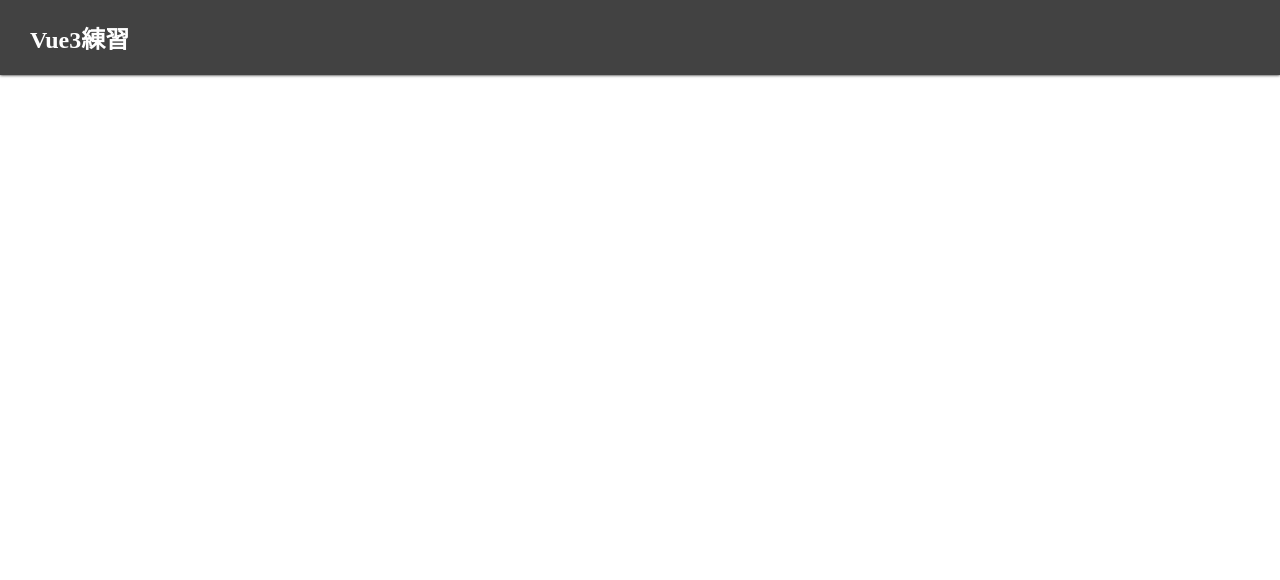
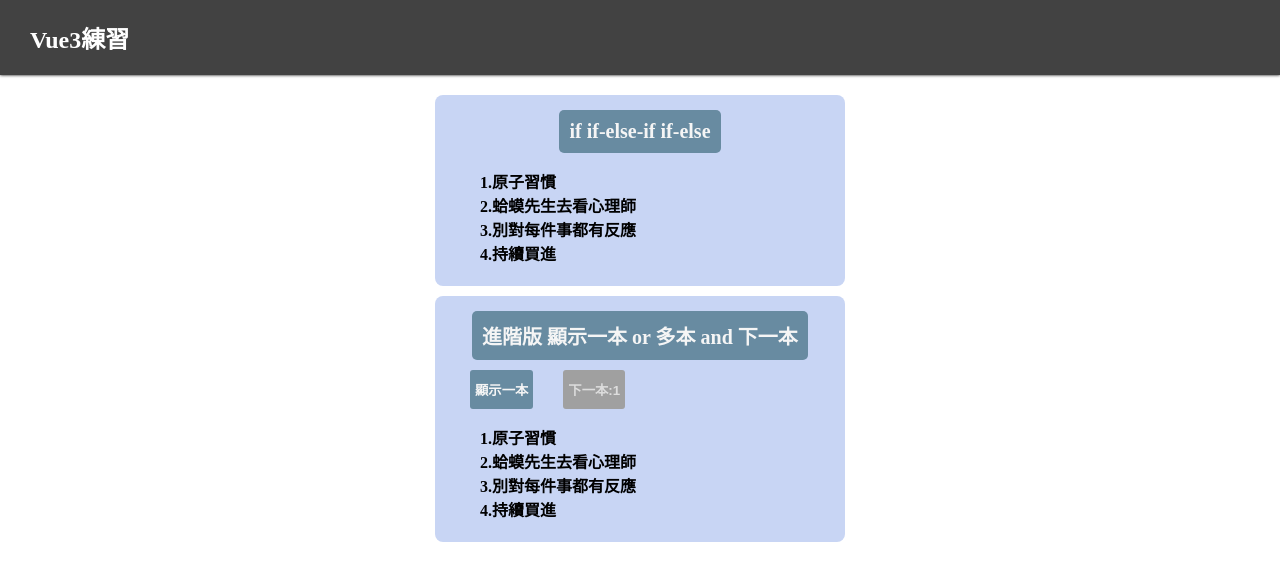
Before and after one commit to CHENPODO/Vue__practice-, a Vue app: page /if-else-copy in a window 1280 px wide. Before the commit this address had no page. Shown: the top 580 px of the page. Built offline with nearby package versions, Linux system fonts and the light colour scheme.

Commit message:
新增 v-for 指令 跟 首頁的routerlink排列

```diff
--- a/src/components/Home.vue
+++ b/src/components/Home.vue
@@ -4,6 +4,8 @@
 		<div class="nav-grid">
 			<RouterLink class="nav-item" to="/bmi">BMI</RouterLink>
 			<RouterLink class="nav-item" to="/todo-simple">ToDo Simple</RouterLink>
+			<RouterLink class="nav-item" to="/if-else">v 指令</RouterLink>
+			<RouterLink class="nav-item" to="if-else-copy">Copy</RouterLink>
 			<!-- 更多 RouterLink 可以一直加 -->
 		</div>
 		<router-view />
--- a/src/router/index.js
+++ b/src/router/index.js
@@ -2,6 +2,8 @@ import { createRouter, createWebHistory } from "vue-router"
 import Home from "@/components/Home.vue"
 import BMI from "@/views/BMI.vue"
 import TodoSimple from "@/views/TodoSimple.vue"
+import IfElse from "@/views/IfElse.vue"
+import IfElseCopy from "@/views/IfElse copy.vue"
 
 const routes = [
 	{
@@ -19,6 +21,16 @@ const routes = [
 		name: "TodoSimple",
 		component: TodoSimple,
 	},
+	{
+		path: "/if-else",
+		name: "IfElse",
+		component: IfElse,
+	},
+	{
+		path: "/if-else-copy",
+		name: "IfElseCopy",
+		component: IfElseCopy,
+	},
 ]
 
 const router = createRouter({
--- /dev/null
+++ b/src/views/IfElse copy.vue
@@ -0,0 +1,87 @@
+<!-- 每晚練習用 -->
+<script setup>
+import { ref } from "vue"
+
+// 基礎版
+const bookList = ["原子習慣", "蛤蟆先生去看心理師", "別對每件事都有反應", "持續買進"]
+const bookIndex = 0
+const bookState = false
+// 進階版 顯示一本 or 多本 and 下一本
+const bookList_Updated = ["原子習慣", "蛤蟆先生去看心理師", "別對每件事都有反應", "持續買進"]
+const isSingleShowBook = ref(false)
+const bookIndex_Updated = ref(0)
+const toggleAllBtn = () => {
+	isSingleShowBook.value = !isSingleShowBook.value
+}
+const nextBook = () => {
+	bookIndex_Updated.value = (bookIndex_Updated.value + 1) % bookList.length
+}
+</script>
+
+<template>
+	<!-- 練習 if if-else-if if-else -->
+	<div class="box">
+		<!--基礎版 -->
+		<p class="text-p">if if-else-if if-else</p>
+		<p class="text-list" v-if="bookList.length === 0">暫無書籍</p>
+		<p class="text-list" v-else-if="bookState">{{ bookList[bookIndex] }}</p>
+		<ul v-else>
+			<li class="text-list" v-for="(book, index) in bookList">{{ index + 1 }}.{{ book }}</li>
+		</ul>
+	</div>
+	<div class="box">
+		<!-- 進階版 顯示一本 or 多本 and 下一本 -->
+		<p class="text-p">進階版 顯示一本 or 多本 and 下一本</p>
+		<button class="bookListBtn" type="button" @click="toggleAllBtn">{{ isSingleShowBook ? "全部顯示" : "顯示一本" }}</button>
+		<button type="button" class="bookListBtn" @click="nextBook" :disabled="!isSingleShowBook">下一本:{{ bookIndex_Updated + 1 }}</button>
+		<p v-if="bookList_Updated.length === 0">暫無書籍</p>
+		<p class="text-list" v-else-if="isSingleShowBook">{{ bookList_Updated[bookIndex_Updated] }}</p>
+		<ul v-else>
+			<li class="text-list" v-for="(book, index) in bookList_Updated" :key="index">{{ index + 1 }}.{{ book }}</li>
+		</ul>
+	</div>
+</template>
+
+<style scoped>
+/* 基礎版 */
+.box {
+	background-color: #c8d5f4;
+	width: 400px;
+	margin: 10px auto;
+	padding: 5px;
+	border-radius: 8px;
+}
+.text-p {
+	margin: 10px auto;
+	font-weight: 700;
+	font-size: 20px;
+	background-color: #688ba1;
+	color: whitesmoke;
+	padding: 10px;
+	width: fit-content;
+	border-radius: 5px;
+}
+.text-list {
+	font-weight: 700;
+	list-style: none;
+}
+.bookListBtn {
+	margin-left: 30px;
+	padding: 10px 5px;
+	background-color: #688ba1;
+	color: whitesmoke;
+	font-weight: 700;
+	border: none;
+	border-radius: 3px;
+}
+.bookListBtn:hover {
+	padding: 10px 5px;
+	background-color: #597789;
+	cursor: pointer;
+}
+.bookListBtn:disabled {
+	background-color: #a0a0a0;
+	color: #dddddd;
+	cursor: not-allowed;
+}
+</style>
--- /dev/null
+++ b/src/views/IfElse.vue
@@ -0,0 +1,70 @@
+<script setup>
+import { ref } from "vue"
+
+const books = ["原子習慣", "最高自律力", "拖延心理學", "逆習慣"]
+const showSingle = ref(false)
+const showIndex = ref(0) //顯示第幾本書
+const showIndex_1 = 0
+const showSingle_1 = false
+const books_2 = ["原子習慣", "最高自律力", "拖延心理學", "逆習慣"]
+
+const toggleMode = () => {
+	showSingle.value = !showSingle.value
+}
+
+const nextBook = () => {
+	showIndex.value = (showIndex.value + 1) % books_2.length
+}
+</script>
+
+<template>
+	<div class="box">
+		<h2>基本</h2>
+		<p>v-if v-else-if v-else</p>
+		<p v-if="books.length === 0">暫無書籍</p>
+		<h2 v-else-if="showSingle_1">{{ books[showIndex_1] }}</h2>
+		<ul v-else>
+			<li v-for="(book, index) in books">{{ index + 1 }}. {{ book }}</li>
+		</ul>
+	</div>
+	<!-- 顯示單本、多本 -->
+	<div class="box">
+		<h2>微進階</h2>
+		<p>v-if v-else-if v-else @click</p>
+		<button @click="toggleMode" class="bookBtn">{{ showSingle ? "顯示全部" : "顯示一本" }}</button>
+		<!-- 如果是單本顯示，出現下一本的按鈕 -->
+		<button @click="nextBook" class="bookBtn" :disabled="!showSingle">下一本(目前為{{ showIndex + 1 }}本)</button>
+		<!-- 沒有書籍的情況 -->
+		<p v-if="books_2.length === 0">暫無書籍</p>
+		<!-- 顯示一本書 -->
+		<p v-else-if="showSingle">{{ books_2[showIndex] }}</p>
+		<!-- 顯示全部書籍 -->
+		<ul v-else>
+			<li v-for="(book, index) in books_2" :key="index">{{ index + 1 }}.{{ book }}</li>
+		</ul>
+	</div>
+</template>
+
+<style scoped>
+.box {
+	width: 400px;
+	background-color: black;
+	color: white;
+	font-weight: 700;
+	padding: 20px;
+	margin: 10px auto;
+}
+.bookBtn {
+	margin: 5px;
+	padding: 8px;
+	background-color: #fff;
+	font-weight: 700;
+	border: none;
+	color: black;
+}
+.bookBtn:disabled {
+	background-color: #a0a0a0;
+	color: #dddddd;
+	cursor: not-allowed;
+}
+</style>
--- a/src/views/TodoSimple.vue
+++ b/src/views/TodoSimple.vue
@@ -4,6 +4,24 @@ import { ref } from "vue"
 const playList = ref(["Tell Me Why", "讓我上岸", "MBTI", "Shape of You", "Blinding Lights"])
 const searchTerm = ref("")
 const filterSong = ref(playList.value)
+
+const todos = ["項目1", "項目2", "項目3"]
+
+const list = [
+	{
+		content: "上岸了嗎",
+		complete: false,
+	},
+	{
+		content: "11點上班",
+		complete: true,
+	},
+	{
+		content: "回復訊息",
+		complete: false,
+	},
+]
+
 const search = () => {
 	const keyWord = searchTerm.value.toLowerCase()
 	if (!keyWord) {
@@ -17,15 +35,34 @@ const search = () => {
 	<h1 class="label">搜尋歌曲</h1>
 	<div class="box">
 		<div class="inner-box">
-			<input type="text" v-model="searchTerm" placeholder="請輸入關鍵字" />
+			<input class="inputKeyWord" type="text" v-model="searchTerm" placeholder="請輸入關鍵字" />
 			<button @click="search">搜尋</button>
 			<ul>
 				<li v-for="(song, index) in filterSong" :key="index">{{ song }}</li>
 			</ul>
 		</div>
 	</div>
+	<div class="mb">
+		<p>v-for 「渲染」和「索引」的使用</p>
+		<ul>
+			<li v-for="(todo, index) in todos">{{ index + 1 }}.{{ todo }}</li>
+		</ul>
+	</div>
+	<div class="mb">
+		<p>遍歷數組</p>
+		<li v-for="todo in list">
+			<input type="checkbox" :checked="todo.complete" />
+			{{ todo.content }}
+		</li>
+	</div>
 </template>
 <style scoped>
+.mb {
+	margin: 20px auto;
+	width: 400px;
+	padding: 20px;
+	background-color: #aac4e2;
+}
 .label {
 	margin-left: 20px;
 	font-size: 24px;
@@ -51,7 +88,7 @@ const search = () => {
 	margin: 30px auto;
 	background-color: rgb(203, 237, 226);
 }
-input {
+.inputKeyWord {
 	width: 300px;
 }
 .inner-box {
```
